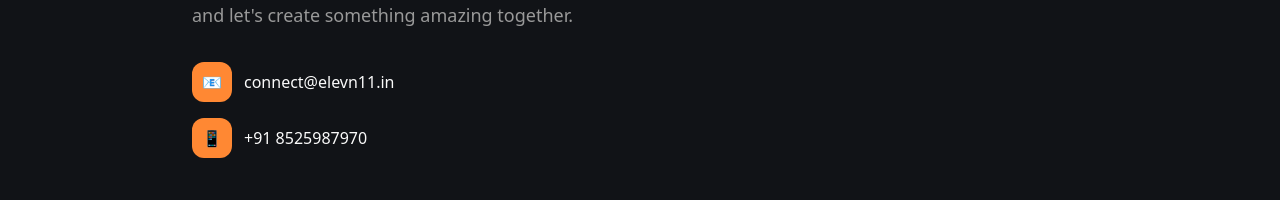
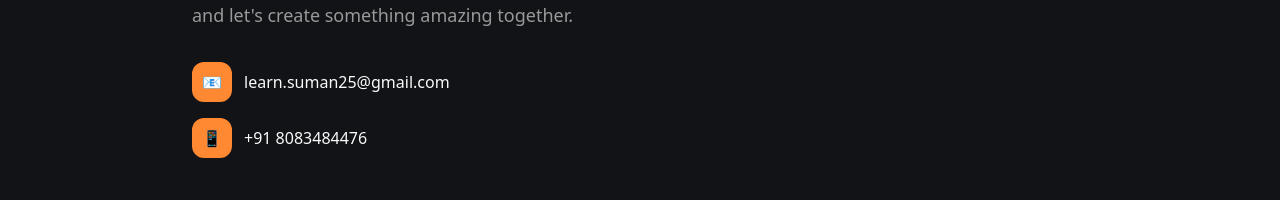
Before and after one commit to sumanvfx/sumanvfx.github.io, a React (Vite) app: page / in a window 1280 px wide. Shown: the part 6615-6815 px from the top of the page. Built offline with nearby package versions, Linux system fonts and the light colour scheme; the HTML template or start-up script is replaced by a standard one.

Commit message:
Contact Updated
contact updated

```diff
--- a/src/components/ContactForm.tsx
+++ b/src/components/ContactForm.tsx
@@ -108,14 +108,14 @@ const ContactForm = () => {
                   <div className="w-10 h-10 bg-portfolio-orange rounded-lg flex items-center justify-center">
                     <span className="text-background font-bold">📧</span>
                   </div>
-                  <span className="text-foreground">connect@elevn11.in</span>
+                  <span className="text-foreground">learn.suman25@gmail.com</span>
                 </div>
 
                 <div className="flex items-center space-x-3">
                   <div className="w-10 h-10 bg-portfolio-orange rounded-lg flex items-center justify-center">
                     <span className="text-background font-bold">📱</span>
                   </div>
-                  <span className="text-foreground">+91 8525987970</span>
+                  <span className="text-foreground">+91 8083484476</span>
                 </div>
               </div>
             </div>
```
